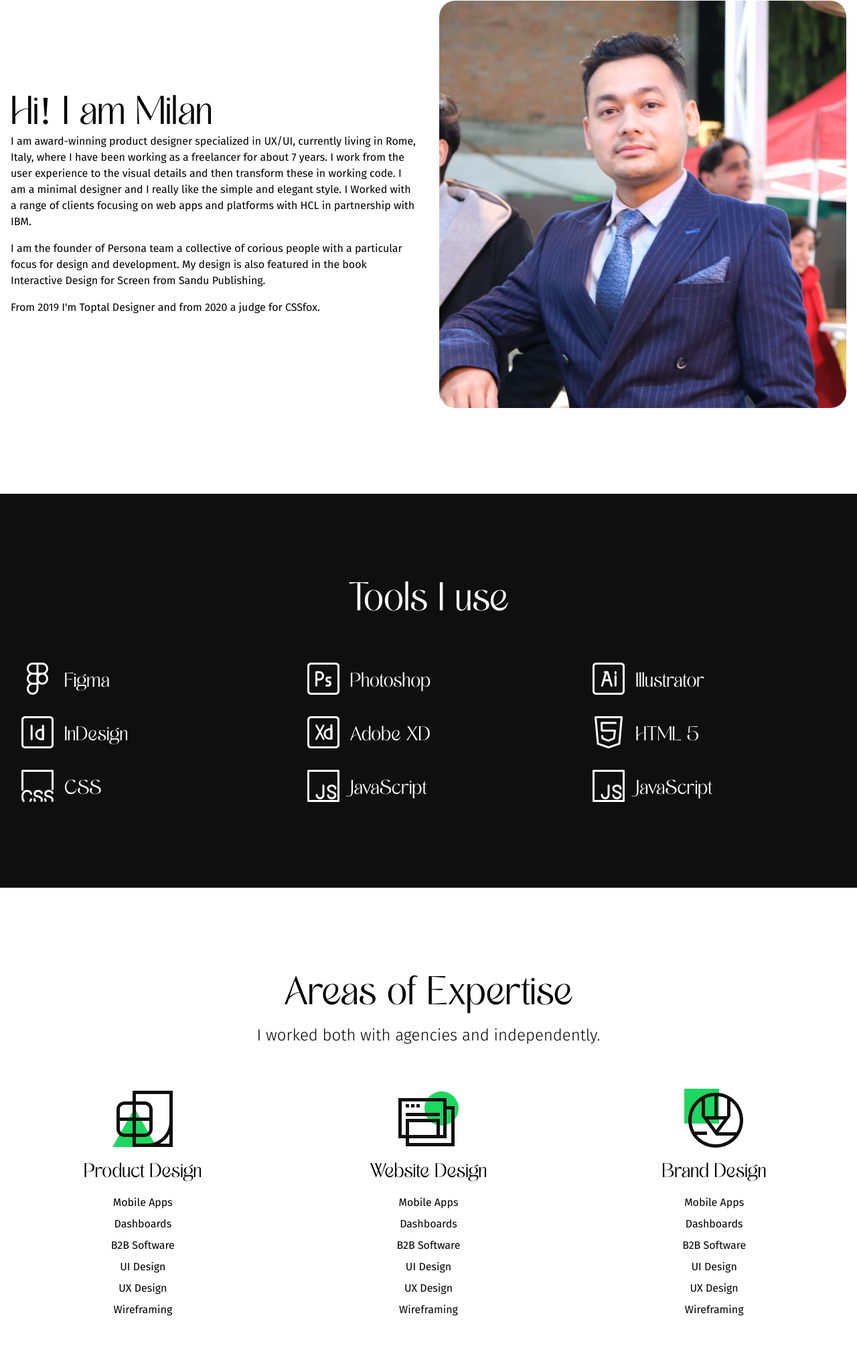
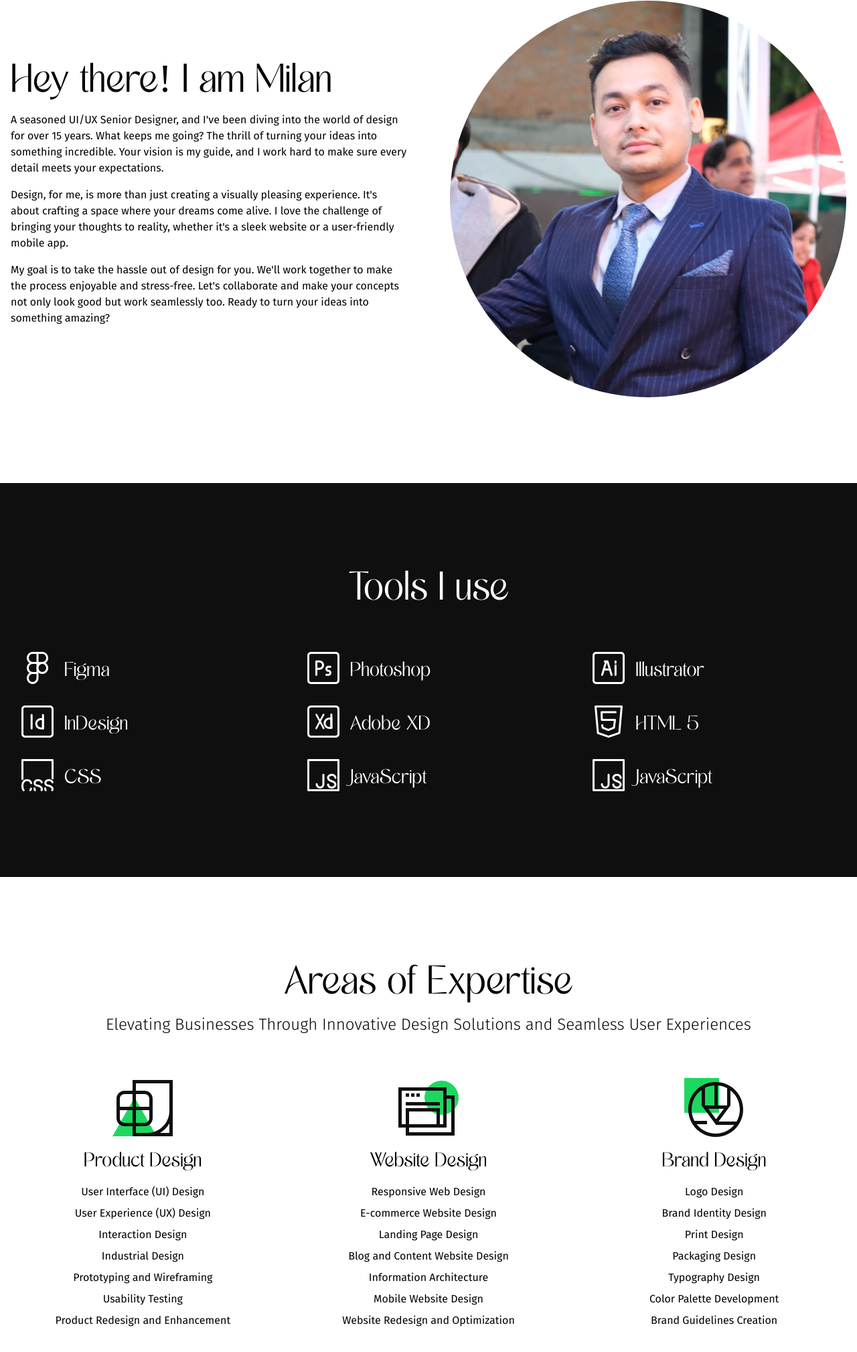
Before and after one commit to milanmdhr/milanmdhr.github.io, a website: page about.html in a window 1280 px wide. Shown: the part 607-2625 px from the top of the page at 67% size. Drawn offline with nearby package versions, Linux system fonts and the light colour scheme.

Commit message:
Change all titles

```diff
--- a/about.html
+++ b/about.html
@@ -3,7 +3,8 @@
     <head>
         <meta charset="UTF-8" />
         <meta name="viewport" content="width=device-width, initial-scale=1.0" />
-        <title>Milan Manandhar - Contact</title>
+        <title>Milan Manandhar - About Me</title>
+        <link rel="shortcut icon" href="assets/images/favicon.png" />
         <link rel="preconnect" href="https://fonts.googleapis.com" />
         <link rel="preconnect" href="https://fonts.gstatic.com" crossorigin />
         <link href="https://fonts.googleapis.com/css2?family=Fira+Sans:wght@300;400;500;600;700&display=swap" rel="stylesheet" />
@@ -62,7 +63,7 @@
                 <div class="caption mx-auto flex h-full max-w-7xl flex-col items-center justify-center py-20 text-center text-white">
                     <h1 class="text-3xl font-bold md:text-5xl xl:text-8xl">About Me</h1>
 
-                    <p class="mt-4 text-lg font-light lg:text-2xl">A collection of some of my favorite Design projects from the past few years.</p>
+                    <p class="mt-4 text-lg font-light lg:text-2xl">Passionate UI/UX Senior Designer dedicated to turning visions into vibrant, user-friendly experiences</p>
                 </div>
             </div>
         </main>
@@ -70,15 +71,16 @@
         <!--About-->
         <div class="py-16 lg:py-32">
             <div class="mx-auto max-w-7xl px-4">
-                <div class="grid grid-cols-2 items-center gap-8">
+                <div class="grid grid-cols-2 items-center gap-16">
                     <div>
-                        <h1 class="text-4xl lg:text-6xl">Hi! I am Milan</h1>
-                        <p class="mb-4">I am award-winning product designer specialized in UX/UI, currently living in Rome, Italy, where I have been working as a freelancer for about 7 years. I work from the user experience to the visual details and then transform these in working code. I am a minimal designer and I really like the simple and elegant style. I Worked with a range of clients focusing on web apps and platforms with HCL in partnership with IBM.</p>
-                        <p class="mb-4">I am the founder of Persona team a collective of corious people with a particular focus for design and development. My design is also featured in the book Interactive Design for Screen from Sandu Publishing.</p>
-                        <p>From 2019 I'm Toptal Designer and from 2020 a judge for CSSfox.</p>
+                        <h1 class="mb-4 text-4xl lg:text-6xl">Hey there! I am Milan</h1>
+                        <p class="mb-4">A seasoned UI/UX Senior Designer, and I've been diving into the world of design for over 15 years. What keeps me going? The thrill of turning your ideas into something incredible. Your vision is my guide, and I work hard to make sure every detail meets your expectations.</p>
+
+                        <p class="mb-4">Design, for me, is more than just creating a visually pleasing experience. It's about crafting a space where your dreams come alive. I love the challenge of bringing your thoughts to reality, whether it's a sleek website or a user-friendly mobile app.</p>
+                        <p class="mb-4">My goal is to take the hassle out of design for you. We'll work together to make the process enjoyable and stress-free. Let's collaborate and make your concepts not only look good but work seamlessly too. Ready to turn your ideas into something amazing?</p>
                     </div>
                     <div>
-                        <img src="assets/images/about-photo.jpg" alt="" class="aspect-square rounded-3xl object-cover object-top" />
+                        <img src="assets/images/about-photo.jpg" alt="" class="aspect-square rounded-full object-cover object-top" />
                     </div>
                 </div>
             </div>
@@ -134,18 +136,19 @@
             <div class="rounded-b-3xl bg-white py-16 lg:rounded-b-[80px] lg:py-32">
                 <div class="mx-auto max-w-7xl px-4 text-center">
                     <h1 class="mb-4 text-center text-4xl lg:text-6xl">Areas of Expertise</h1>
-                    <p class="text-lg font-light lg:text-2xl">I worked both with agencies and independently.</p>
+                    <p class="text-lg font-light lg:text-2xl">Elevating Businesses Through Innovative Design Solutions and Seamless User Experiences</p>
                     <div class="mt-8 grid grid-cols-1 gap-8 md:grid-cols-3 lg:mt-16">
                         <div>
                             <img src="assets/images/icon-product.svg" alt="" class="mx-auto mb-4" />
                             <h3 class="mb-3 text-center text-3xl">Product Design</h3>
                             <ul class="list-inside leading-loose">
-                                <li>Mobile Apps</li>
-                                <li>Dashboards</li>
-                                <li>B2B Software</li>
-                                <li>UI Design</li>
-                                <li>UX Design</li>
-                                <li>Wireframing</li>
+                                <li>User Interface (UI) Design</li>
+                                <li>User Experience (UX) Design</li>
+                                <li>Interaction Design</li>
+                                <li>Industrial Design</li>
+                                <li>Prototyping and Wireframing</li>
+                                <li>Usability Testing</li>
+                                <li>Product Redesign and Enhancement</li>
                             </ul>
                         </div>
 
@@ -154,24 +157,26 @@
                             <img src="assets/images/icon-web.svg" alt="" class="mx-auto mb-4" />
                             <h3 class="mb-3 text-3xl">Website Design</h3>
                             <ul class="list-inside leading-loose">
-                                <li>Mobile Apps</li>
-                                <li>Dashboards</li>
-                                <li>B2B Software</li>
-                                <li>UI Design</li>
-                                <li>UX Design</li>
-                                <li>Wireframing</li>
+                                <li>Responsive Web Design</li>
+                                <li>E-commerce Website Design</li>
+                                <li>Landing Page Design</li>
+                                <li>Blog and Content Website Design</li>
+                                <li>Information Architecture</li>
+                                <li>Mobile Website Design</li>
+                                <li>Website Redesign and Optimization</li>
                             </ul>
                         </div>
                         <div>
                             <img src="assets/images/icon-brand.svg" alt="" class="mx-auto mb-4" />
                             <h3 class="mb-3 text-3xl">Brand Design</h3>
                             <ul class="list-inside leading-loose">
-                                <li>Mobile Apps</li>
-                                <li>Dashboards</li>
-                                <li>B2B Software</li>
-                                <li>UI Design</li>
-                                <li>UX Design</li>
-                                <li>Wireframing</li>
+                                <li>Logo Design</li>
+                                <li>Brand Identity Design</li>
+                                <li>Print Design</li>
+                                <li>Packaging Design</li>
+                                <li>Typography Design</li>
+                                <li>Color Palette Development</li>
+                                <li>Brand Guidelines Creation</li>
                             </ul>
                         </div>
                     </div>
```
Also changed, not shown: contact.html (+2 -1 lines), work.html (+11 -34 lines).
